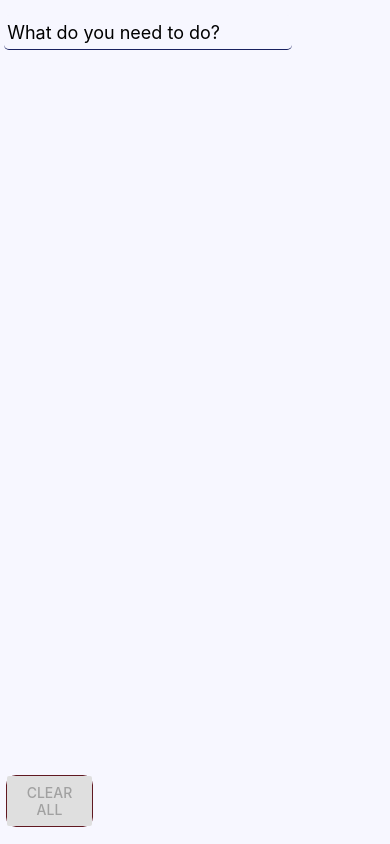
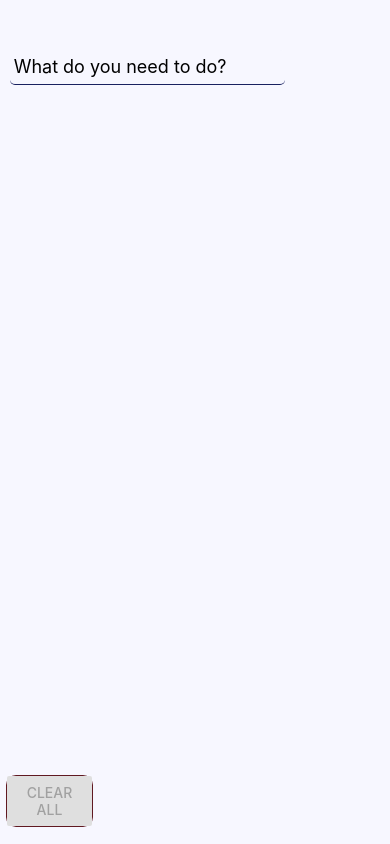
Before and after one commit to israaBR/todo-mobile-app, a React Native app: screen / in a window 390 px wide. Built offline with nearby package versions, Linux system fonts and the light colour scheme; some icons are missing.

Commit message:
update design

```diff
--- a/App.js
+++ b/App.js
@@ -10,7 +10,7 @@ import {
   ToastAndroid,
 } from "react-native";
 import { FontAwesomeIcon } from "@fortawesome/react-native-fontawesome";
-import { faPlus } from "@fortawesome/free-solid-svg-icons/faPlus";
+import { faPlusSquare } from "@fortawesome/free-solid-svg-icons/faPlusSquare";
 import { useState } from "react";
 
 import { TaskItem } from "./components/taskItem";
@@ -70,6 +70,7 @@ export default function App() {
 
   return (
     <View style={styles.container}>
+      <StatusBar style="auto" />
       <View style={styles.row_top}>
         <TextInput
           placeholder="What do you need to do?"
@@ -80,7 +81,7 @@ export default function App() {
           }}
         ></TextInput>
         <TouchableOpacity onPress={addTask}>
-          <FontAwesomeIcon icon={faPlus} style={styles.icon} size={38} />
+          <FontAwesomeIcon icon={faPlusSquare} style={styles.icon} size={38} />
         </TouchableOpacity>
       </View>
       <View style={styles.list}>
@@ -111,7 +112,6 @@ export default function App() {
           ></Button>
         </View>
       </View>
-      {/* <StatusBar style="auto" /> */}
     </View>
   );
 }
@@ -128,7 +128,8 @@ const styles = StyleSheet.create({
   row_top: {
     flex: 1,
     flexDirection: "row",
-    marginVertical: "3%",
+    marginTop: "12%",
+    marginBottom: "1%",
     alignItems: "flex-start",
     justifyContent: "space-around",
   },
@@ -138,6 +139,8 @@ const styles = StyleSheet.create({
     backgroundColor: "#f7f7ff",
     color: "#000",
     fontSize: 18,
+    marginHorizontal: "2%",
+
     paddingHorizontal: "1%",
     paddingVertical: "2%",
     borderRadius: 5,
@@ -147,6 +150,7 @@ const styles = StyleSheet.create({
   },
   icon: {
     flex: 1,
+    paddingHorizontal: "2%",
     backgroundColor: "#f7f7ff",
     color: "#192160",
     borderColor: "#192160",
```
